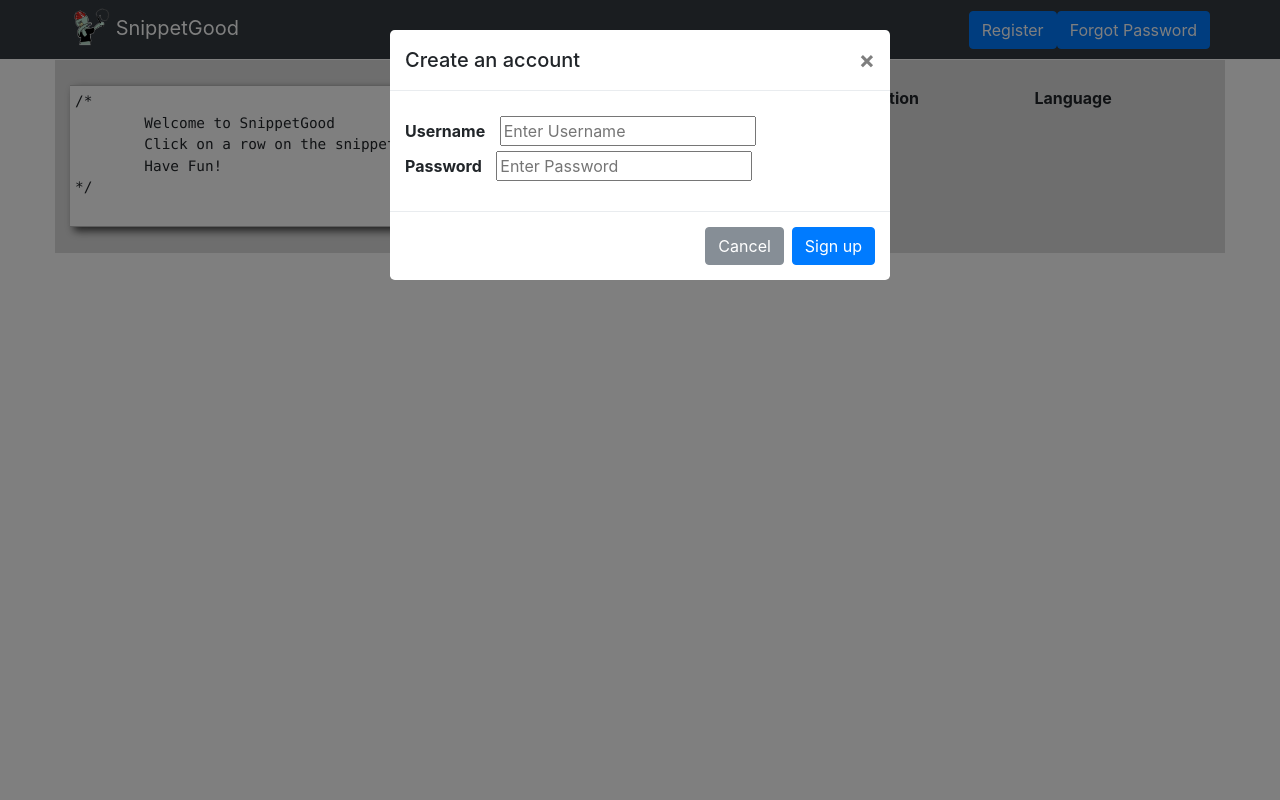
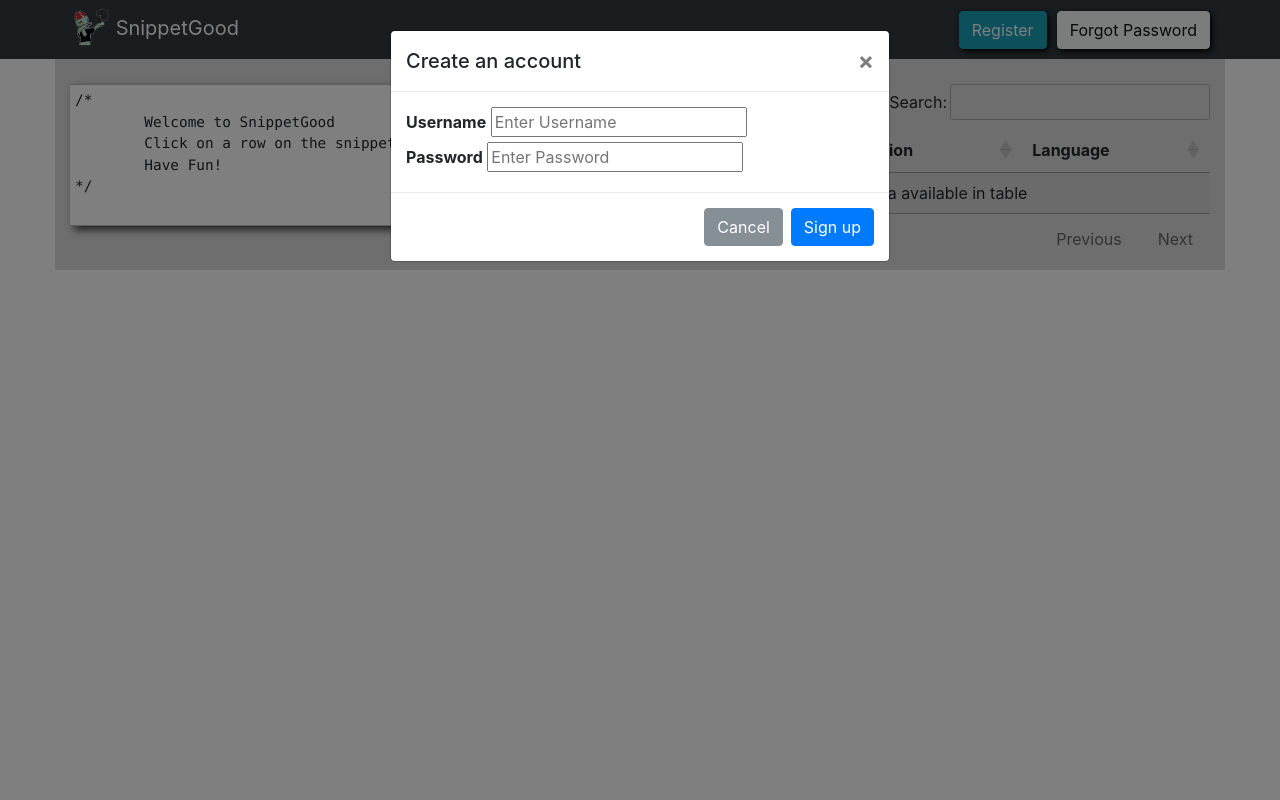
Before and after one commit to Pappyhands/CSCI452-FA17-Public, a PHP site: page / in a window 1280 px wide, after a click on "Register". Run offline with PHP 8.4, Linux system fonts and the light colour scheme; lists and menus that the app fills with data are empty; some libraries are stand-ins or nearby versions.

Commit message:
added comments and html polish

```diff
--- a/Client/css/main.css
+++ b/Client/css/main.css
@@ -1,10 +1,29 @@
+/*
+    Nav bar styles
+*/
+
 #nav-content {
     max-width: 1200px;
     padding: 0px 30px;
 }
 
+#nav-content .navbar-nav button {
+    margin-left: 10px;
+    box-shadow: 2px 2px 6px #000;
+}
+
 #logo {
     margin-top: -7px;
+}
+
+/*
+    Page content styles
+*/
+
+#page-content-wrapper {
+    background-color: transparent;
+    max-width: 1200px;
+    margin-top: 59px;
 }
 
 #page-content {
@@ -14,10 +33,9 @@
     height: 100%;
 }
 
-#wrapper {
-    background-color: transparent;
-    max-width: 1200px;
-    margin-top: 60px;
+#alert {
+    border-radius: 0px;
+    margin-top: -15px;
 }
 
 #snippet-container, #snippet-list-container {
@@ -33,22 +51,3 @@
     background-color: #fff;
     padding: 5px;
 }
-
-.register-container {
-    padding: 10px 0px;
-}
-.register-container br {
-    line-height: 40px;
-}
-
-.card-block {
-    padding: 10px 20px;
-}
-
-.modal-content {
-    border: none;
-}
-
-.modal-content input {
-    margin-left: 10px;
-}
--- a/Client/index.html
+++ b/Client/index.html
@@ -4,14 +4,17 @@
 	<meta charset="utf-8">
 	<meta http-equiv="X-UA-Compatible" content="IE=edge">
 	<meta name="viewport" content="width=device-width, initial-scale=1">
-	<title>Snippet Good</title>
 	<link rel="icon" href="favicon.ico" type="image/x-icon" />
 	<link rel="shortcut icon" href="favicon.ico" type="image/x-icon" />	    <!-- Bootstrap -->
 	<link rel="stylesheet" href="https://maxcdn.bootstrapcdn.com/bootstrap/4.0.0-beta/css/bootstrap.min.css" integrity="sha384-/Y6pD6FV/Vv2HJnA6t+vslU6fwYXjCFtcEpHbNJ0lyAFsXTsjBbfaDjzALeQsN6M" crossorigin="anonymous">
 	<link rel="stylesheet" href="https://cdn.datatables.net/1.10.16/css/jquery.dataTables.min.css" type="text/css" />
 	<link rel="stylesheet" href="/Client/css/main.css" type="text/css" />
+	<title>Snippet Good</title>
 </head>
+
 <body>
+
+<!-- Nav bar -->
 	<div class="container-fluid">
     	<nav class="navbar navbar-dark bg-dark fixed-top navbar-expand-sm">
     		<div id="nav-content" class="container-fluid"style="max-width:1200px;margin:auto;width:100%;">
@@ -21,16 +24,26 @@
 	    		</a>
     		   	<div class="collapse navbar-collapse justify-content-end">
 					<div class="navbar-nav">
-						<button class="btn btn-primary" data-toggle="modal" data-target="#registerModal">Register</button>
-						<button class="btn btn-primary" data-toggle="modal" data-target="#recoverPasswordModal">Forgot Password</button>
+						<button class="btn btn-info" data-toggle="modal" data-target="#registerModal">Register</button>
+						<button class="btn btn-light" data-toggle="modal" data-target="#recoverPasswordModal">Forgot Password</button>
 					</div>
 				</div>
 			</div>
 		</nav>
 	</div>
-    <div id="wrapper" class="container-fluid">
+
+<!-- Page Content -->
+    <div id="page-content-wrapper" class="container-fluid">
 		<div id="page-content" class="container-fluid">
+
+			<!-- User alerts container -->
+			<div id="user-alert-container" class="row">
+				<!-- Javascript adds the alert -->
+			</div>
+
 			<div class="row justify-content-center">
+
+				<!-- Snippet view -->
 				<div id="snippet-container" class="col-12 col-md-8 col-xl-6">
 					<pre id="snippet-frame">
 <code>/*
@@ -40,6 +53,8 @@
 */</code>
 					</pre>
 				</div>
+
+				<!-- Snippet table -->
     		   	<div id="snippet-list-container" class="col-12 col-xl-6">
         		   	<table id="snippets-table" class="display" cellspacing="0" width="100%">
 				        <thead>
@@ -55,6 +70,7 @@
 						</tbody>
 					</table>
     		   </div>
+    		   <!-- End Snippet table -->
 		   </div>
 		</div>
 	</div>
@@ -62,7 +78,7 @@
 <!-- Modals -->
 
 	<!-- Register User Modal -->
-	<div class="modal fade" id="registerModal" tabindex="-1" role="dialog" aria-labelledby="exampleModalLabel" aria-hidden="true">
+	<div class="modal fade" id="registerModal" tabindex="-1" role="dialog" aria-labelledby="registerModalLabel" aria-hidden="true">
 		<div class="modal-dialog" role="document">
 			<div class="modal-content">
 				<div class="modal-header">
@@ -73,13 +89,11 @@
 				</div>
 				<div class="modal-body">
 					<form id="registerUserForm" action="../Server/php/create_user.php">
-						<div class="container register-container">
 						<label><b>Username</b></label>
 						<input type="text" placeholder="Enter Username" name="name" required>
 						<br/>
 						<label><b>Password</b></label>
 						<input type="password" placeholder="Enter Password" name="password" required>
-   	 					</div>
 					</form>
 				</div>
 				<div class="modal-footer">
@@ -102,13 +116,11 @@
 				</div>
 				<div class="modal-body">
 					<form id="recoverPasswordForm" action="../Server/php/create_user.php">
-						<div class="container register-container">
 						<label><b>Username</b></label>
 						<input type="text" placeholder="Enter Username" name="question-1" required>
 						<br/>
 						<label><b>Password</b></label>
 						<input type="password" placeholder="Enter Password" name="question-2" required>
-			    		</div>
 					</form>
 				</div>
 				<div class="modal-footer">
@@ -119,15 +131,20 @@
 		</div>
 	</div>
 
-	<!-- jquery -->
+	<!--
+		Scripts from top to bottom:
+			JQuery 3.2.1 (latest version, upgraded from the version Mark started us with)
+			popper.js, a dependency for Bootstrap
+			Bootstrap 4.0.0 beta (latest version, upgraded from the version Mark started us with)
+			Datatables.js for our snippets table
+			SnippetsModel, the model for our page's MVC
+			SnippetsController, the controller for our page's MVC
+	-->
 	<script src="https://code.jquery.com/jquery-3.2.1.min.js"></script>
 	<script src="https://cdnjs.cloudflare.com/ajax/libs/popper.js/1.11.0/umd/popper.min.js" integrity="sha384-b/U6ypiBEHpOf/4+1nzFpr53nxSS+GLCkfwBdFNTxtclqqenISfwAzpKaMNFNmj4" crossorigin="anonymous"></script>
 	<script src="https://maxcdn.bootstrapcdn.com/bootstrap/4.0.0-beta/js/bootstrap.min.js" integrity="sha384-h0AbiXch4ZDo7tp9hKZ4TsHbi047NrKGLO3SEJAg45jXxnGIfYzk4Si90RDIqNm1" crossorigin="anonymous"></script>
 	<script src="https://cdn.datatables.net/1.10.16/js/jquery.dataTables.min.js"></script>
-	<!---->
-	<script src="/Client/js/SnippetsModelModule.js"></script>
-	<!-- controller js -->
-	<script src="/Client/js/SnippetController.js"></script>
-	<!---->
+	<script src="/Client/js/SnippetsModel.js"></script>
+	<script src="/Client/js/SnippetsController.js"></script>
 </body>
 </html>
--- a/Client/js/SnippetController.js
+++ b/Client/js/SnippetsController.js
@@ -6,8 +6,9 @@ const SnippetsUrl = baseUrl + 'Server/php/snippets.php';
 const registerUrl = baseUrl + 'Server/php/create_user.php';
 const model = new SnippetsModel();
 
-//
-$(document).one('ready', function() {
+// initialize javascript
+$(document).ready(function() {
+
     // initialize datatable
     window.snippetsTable = $('#snippets-table').DataTable({
         'columnDefs': [
@@ -77,7 +78,6 @@ function updateView() {
     snippetsTable.draw();
 }
 
-
 function getSnippets() {
     let url = SnippetsUrl + '?cmd=list';
     $.get(url, function (response) {
@@ -87,8 +87,20 @@ function getSnippets() {
     });
 }
 
+// displays a user alert.  accepted types are primary, secondary, success, warning, danger, info, light, dark
+function userAlert(type, text) {
+    var alertMarkup = '<div id="alert" class="alert alert-dismissible fade show col-12" role="alert">\n' +
+  				      '  <button type="button" class="close" data-dismiss="alert" aria-label="Close">\n' +
+    			      '    <span aria-hidden="true">&times;</span>\n' +
+  				      '  </button>\n' +
+				      '</div>';
+	var result = $(alertMarkup).addClass('alert-' + type).append(text);
+    $('#user-alert-container').empty().append(result)
+}
+
 // user and password submit
 function registerUser(e){
+    $('#alert').alert();
     e.preventDefault();
     var name = $(e.target).find('input[name="name"]');
     var password = $(e.target).find('input[name="password"]');
@@ -98,13 +110,13 @@ function registerUser(e){
     }).done(function( data ) {
         name.val('');
         password.val('');
+        userAlert('success', 'User successfully registered.  Welcome!');
         $('#registerModal').modal('hide')
-        $('#alert').alert();
     });
 }
 
 
-// submits Forgot your password form
+//
 function recoverPassword(e){
     e.preventDefault();
     var question1 = $(e.target).find('input[name="question-1"]');
```
Also changed, not shown: Client/js/SnippetsModel.js (renamed from Client/js/SnippetsModelModule.js). Lines whose indentation alone changed are shown as unchanged.
